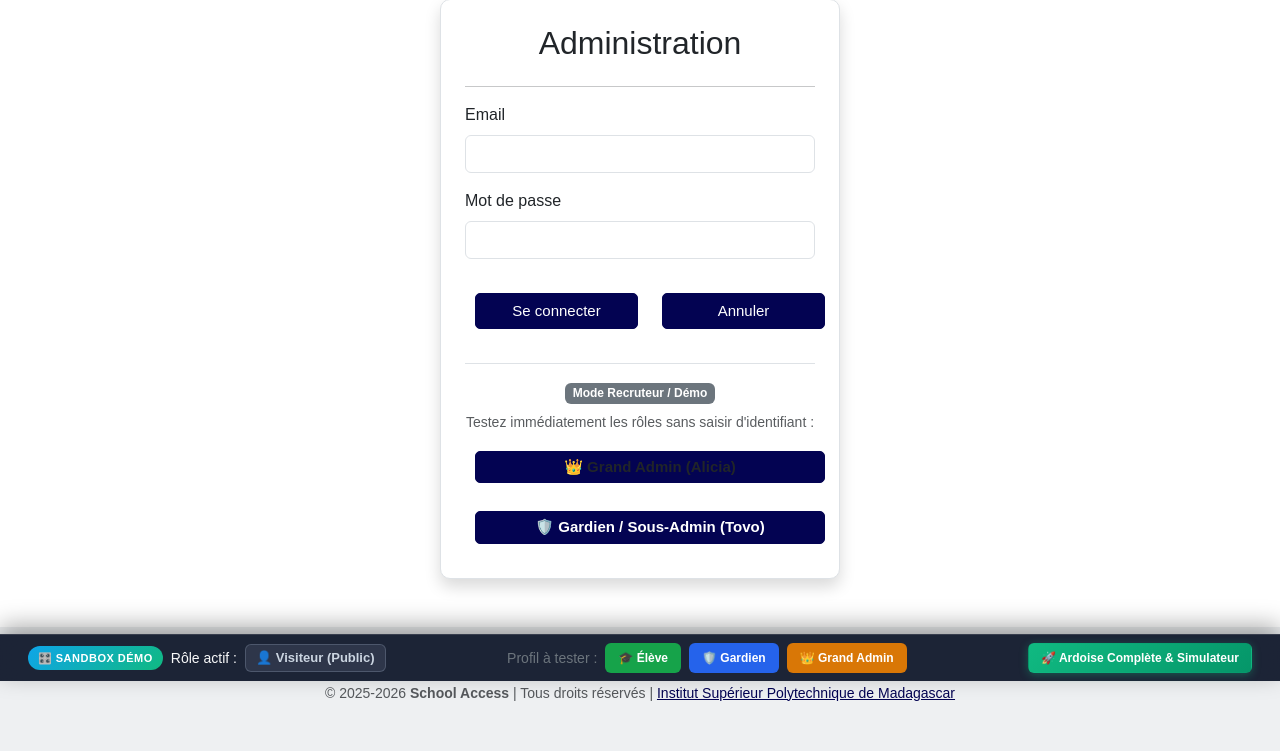
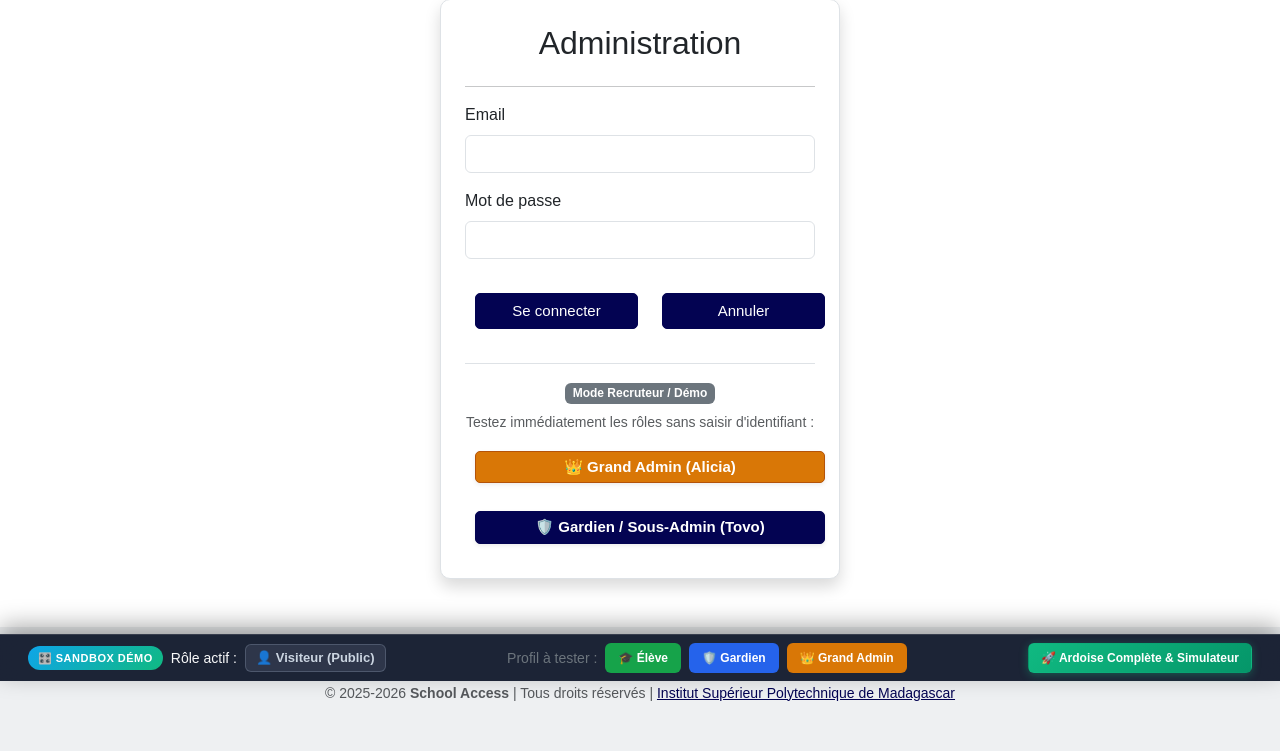
Before and after one commit to mahefaswift/-school-access, a PHP site: page /login.php in a window 1280 px wide. Shown: the part 119-870 px from the top of the page. Run offline with PHP 8.4, Linux system fonts and the light colour scheme.

Commit message:
style: texte blanc et fond ambre pour le bouton Grand Admin

```diff
--- a/index.php
+++ b/index.php
@@ -407,7 +407,7 @@ include "layout/header.php";
                             Accédez à la supervision complète : <strong>Tableau de Bord interactif</strong> (KPIs en temps réel, Chart.js Donut, DataTables des passages) et <strong>Gestion du Personnel</strong>.
                         </p>
                         <div class="mt-auto d-grid gap-2">
-                            <a href="/demo_controller.php?action=login_grand_admin&redirect=/dashboard.php" class="btn btn-warning text-dark fw-bold py-2 shadow-sm">
+                            <a href="/demo_controller.php?action=login_grand_admin&redirect=/dashboard.php" class="btn text-white fw-bold py-2 shadow-sm" style="background-color: #d97706; border: 1px solid #b45309; color: #ffffff !important;">
                                 👉 Appuyez ici : Devenir Grand Admin
                             </a>
                             <small class="text-muted" style="font-size: 11px;">Connexion 1-clic immédiate · Dashboard & Administration</small>
--- a/login.php
+++ b/login.php
@@ -117,10 +117,10 @@ include "layout/header.php";
             <span class="badge bg-secondary mb-2">Mode Recruteur / Démo</span>
             <p class="small text-muted mb-2">Testez immédiatement les rôles sans saisir d'identifiant :</p>
             <div class="d-grid gap-2">
-                <a href="/demo_controller.php?action=login_grand_admin&redirect=/dashboard.php" class="btn btn-sm btn-outline-warning text-dark fw-bold">
+                <a href="/demo_controller.php?action=login_grand_admin&redirect=/dashboard.php" class="btn btn-sm fw-bold shadow-sm text-white" style="background-color: #d97706; border: 1px solid #b45309; color: #ffffff !important;">
                     👑 Grand Admin (Alicia)
                 </a>
-                <a href="/demo_controller.php?action=login_sous_admin&redirect=/index.php" class="btn btn-sm btn-outline-primary fw-bold">
+                <a href="/demo_controller.php?action=login_sous_admin&redirect=/index.php" class="btn btn-sm btn-primary fw-bold text-white shadow-sm">
                     🛡️ Gardien / Sous-Admin (Tovo)
                 </a>
             </div>
```
